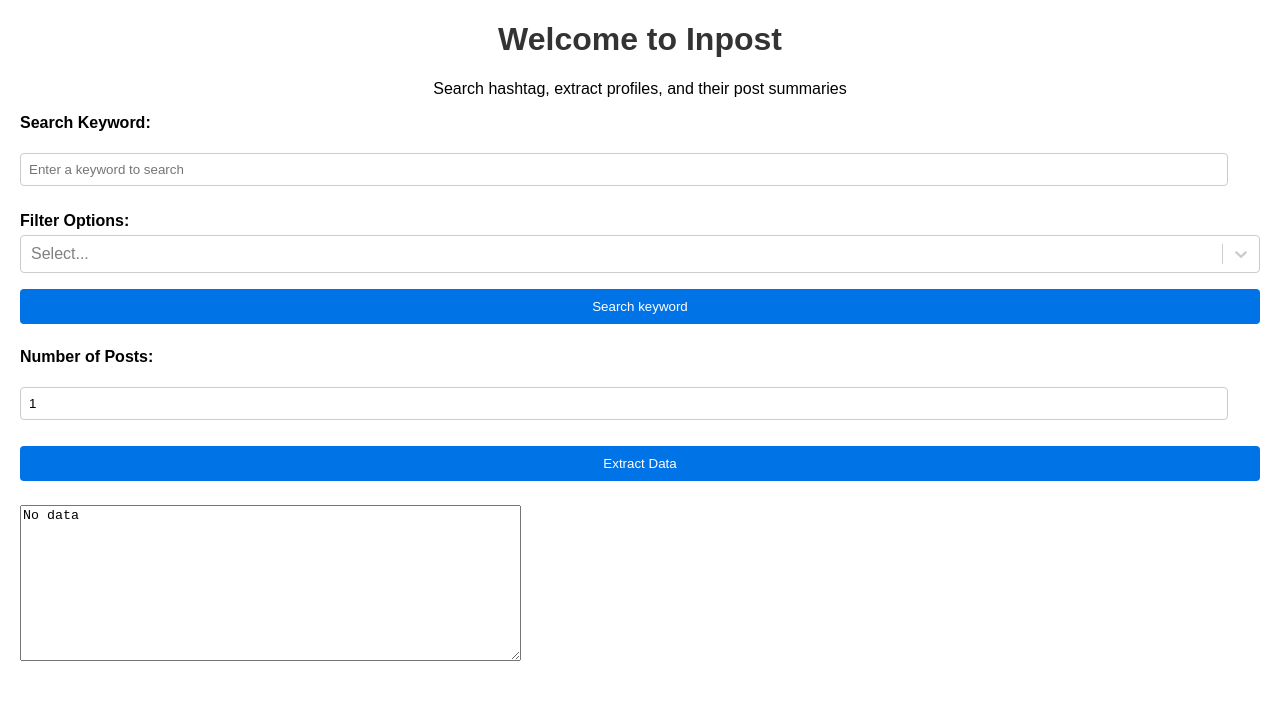
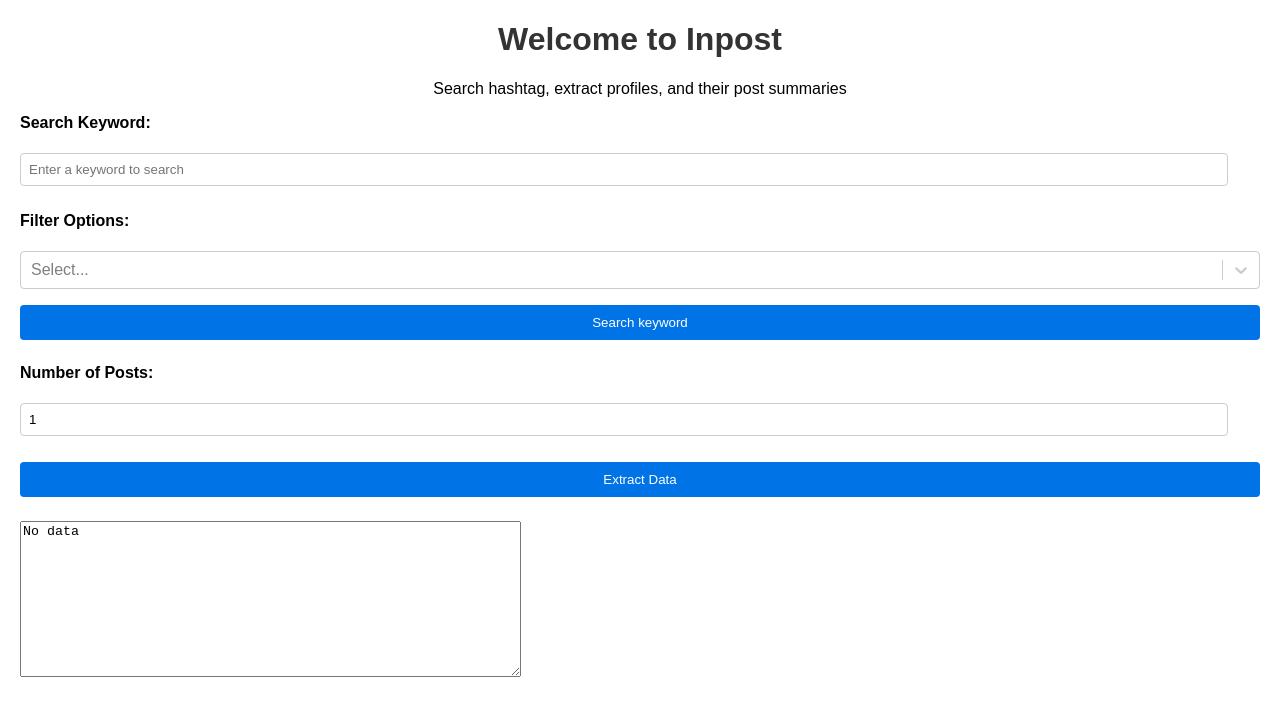
Before and after one commit to bharathsurya021/Inpost-react, a React (Create React App) app: page / in a window 1280 px wide. Shown: the top 716 px of the page. Built offline with nearby package versions, Linux system fonts and the light colour scheme.

Commit message:
ui fixes and add data to csv

```diff
--- a/src/App.css
+++ b/src/App.css
@@ -20,6 +20,10 @@
 }
 .filter-container {
   width: 100%;
+  display: inline-flex;
+  flex-direction: column;
+  justify-content: flex-start;
+  gap: 16px;
 }
 .search-container,
 .page-container {
--- a/src/components/DownloadLink.js
+++ b/src/components/DownloadLink.js
@@ -2,7 +2,7 @@
 
 const DownloadLink = ({ data }) => {
   const csvContent = data
-    .map((item) => `${item.profileUrl},${item.description}`)
+    .map((item) => `${item.profileName},${item.profileUrl},${item.description},${item.posted}`)
     .join('\n');
 
   const handleDownload = () => {
```
Also changed, not shown: src/components/filter.js (indentation only).
